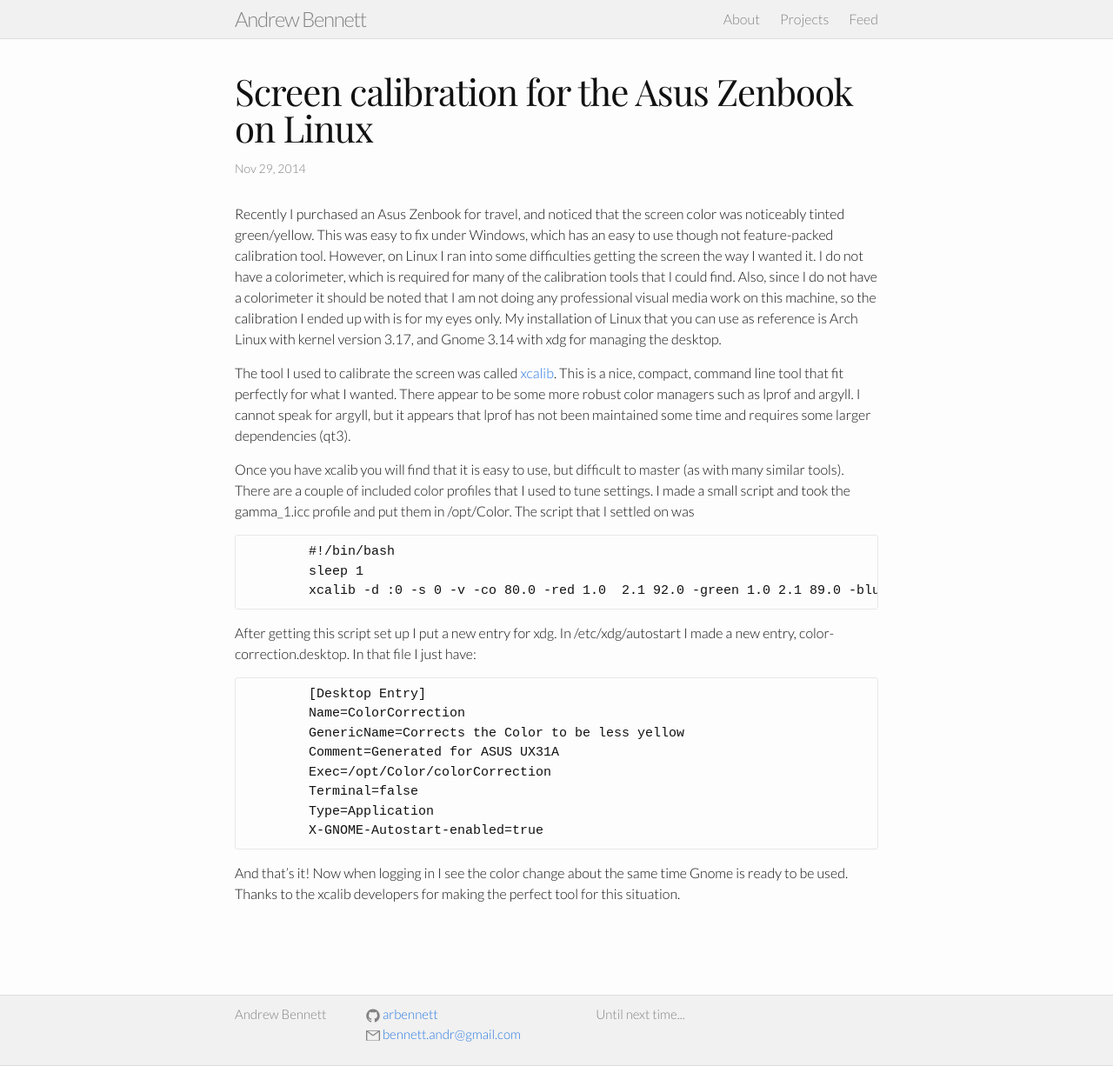
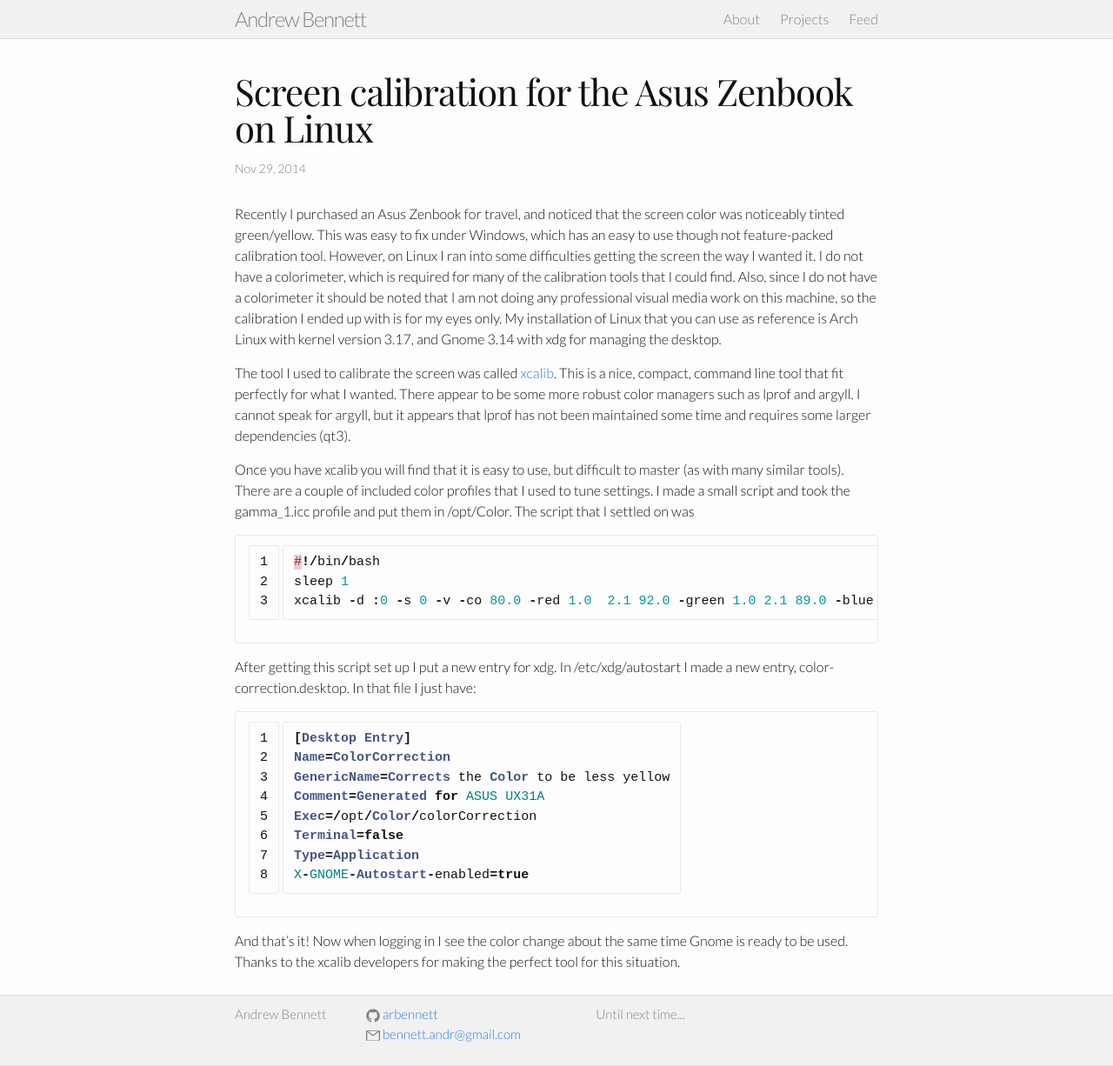
Before and after one commit to arbennett/arbennett.github.io, a Jekyll site: the page built from _posts/2014-11-29-colorFix.markdown, in a window 1280 px wide and 1226 px high. Shown: the whole window at 87% size. Built offline with Jekyll 4.4.1, drawn with Linux system fonts in a browser that asks for light colours.

Commit message:
Update 2014-11-29-colorFix.markdown

````diff
--- a/_posts/2014-11-29-colorFix.markdown
+++ b/_posts/2014-11-29-colorFix.markdown
@@ -10,23 +10,23 @@ The tool I used to calibrate the screen was called [xcalib](http://xcalib.source
 
 Once you have xcalib you will find that it is easy to use, but difficult to master (as with many similar tools).  There are a couple of included color profiles that I used to tune settings.  I made a small script and took the gamma_1.icc profile and put them in /opt/Color. The script that I settled on was
 
-```
-        #!/bin/bash
-        sleep 1
-        xcalib -d :0 -s 0 -v -co 80.0 -red 1.0  2.1 92.0 -green 1.0 2.1 89.0 -blue 1.0 2.1 98.0  /opt/Color/gamma_1_0.icc
-```
+{% highlight java linenos %}
+#!/bin/bash
+sleep 1
+xcalib -d :0 -s 0 -v -co 80.0 -red 1.0  2.1 92.0 -green 1.0 2.1 89.0 -blue 1.0 2.1 98.0  /opt/Color/gamma_1_0.icc
+{% endhighlight %}
 
 After getting this script set up I put a new entry for xdg.  In /etc/xdg/autostart I made a new entry, color-correction.desktop.  In that file I just have:
 
-```
-        [Desktop Entry]
-        Name=ColorCorrection
-        GenericName=Corrects the Color to be less yellow
-        Comment=Generated for ASUS UX31A
-        Exec=/opt/Color/colorCorrection
-        Terminal=false
-        Type=Application
-        X-GNOME-Autostart-enabled=true
-```
+{% highlight java linenos %}
+[Desktop Entry]
+Name=ColorCorrection
+GenericName=Corrects the Color to be less yellow
+Comment=Generated for ASUS UX31A
+Exec=/opt/Color/colorCorrection
+Terminal=false
+Type=Application
+X-GNOME-Autostart-enabled=true
+{% endhighlight %}
 
 And that's it!  Now when logging in I see the color change about the same time Gnome is ready to be used.  Thanks to the xcalib developers for making the perfect tool for this situation.
````
